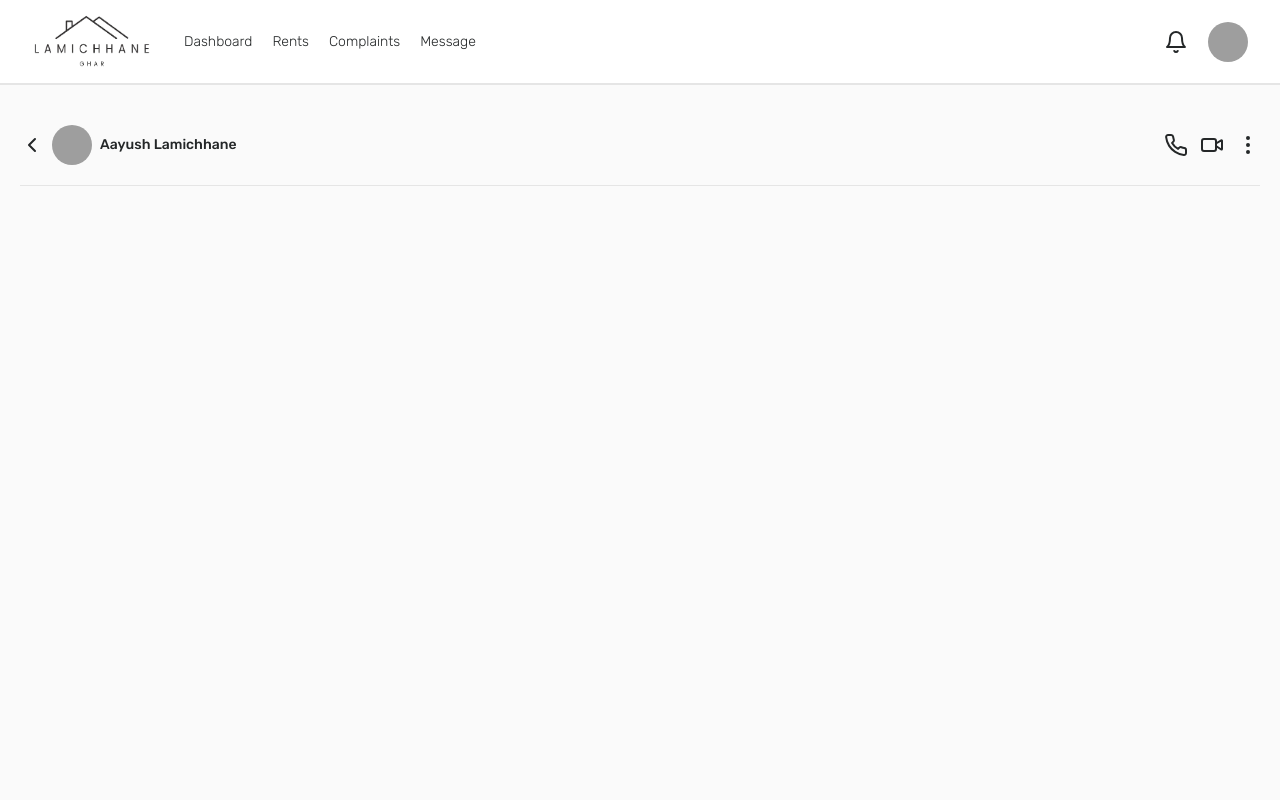
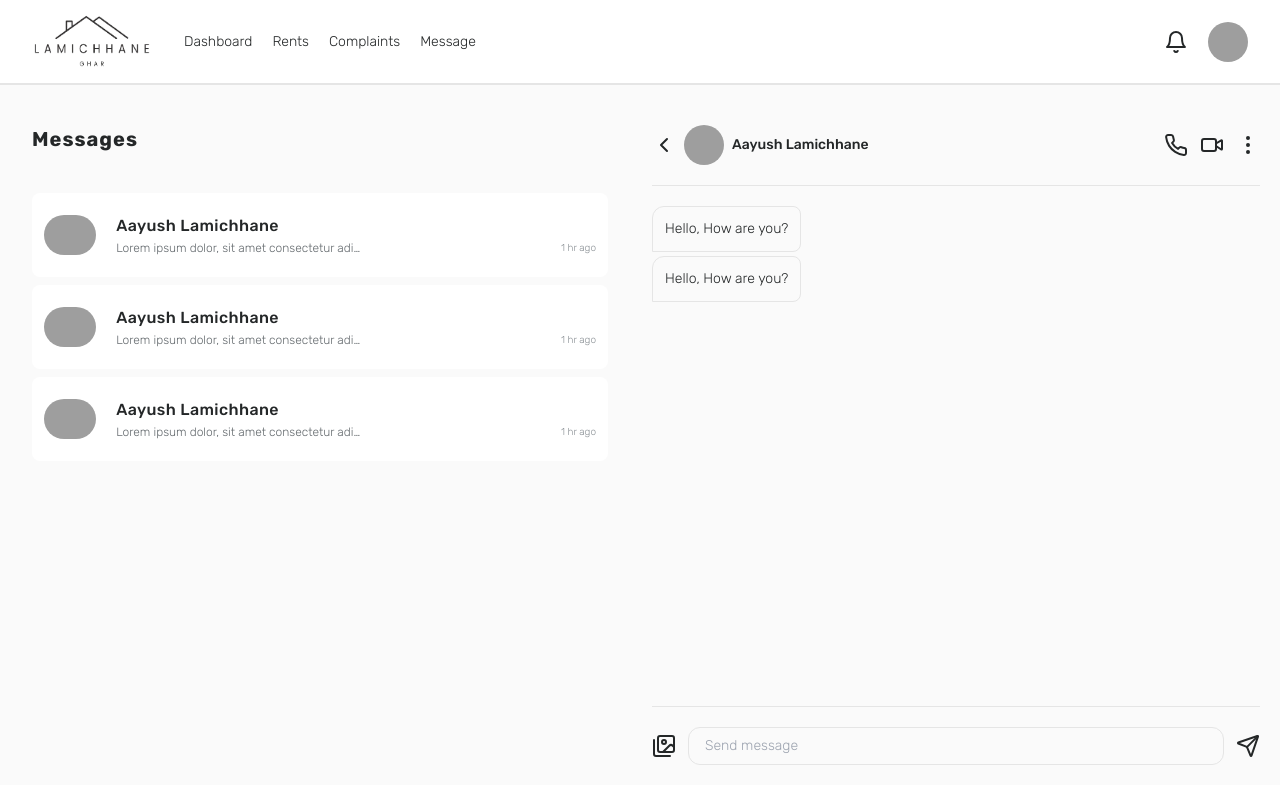
Before and after one commit to AaaayushXD/Rental, a Next.js app: page /message in a window 1280 px wide. Shown: the top 800 px of the page. Built offline with nearby package versions, Linux system fonts and the light colour scheme; grey boxes are pictures that could not be loaded.

Commit message:
ui:complete  message ui

```diff
--- a/src/app/message/page.tsx
+++ b/src/app/message/page.tsx
@@ -2,7 +2,7 @@
 import React from "react";
 import Footer from "@/components/footer/Footer";
 import Navbar from "@/components/navbar/Navbar";
-// import MessagePreviewCard from "@/components/cards/MessagePreviewCard";
+import MessagePreviewCard from "@/components/cards/MessagePreviewCard";
 import {
   ChevronLeft,
   Images,
@@ -14,23 +14,25 @@ import {
 import { Avatar } from "@radix-ui/react-avatar";
 import { AvatarImage } from "@/components/ui/avatar";
 import { Separator } from "@/components/ui/separator";
+import MessageCard from "@/components/cards/MessageCard";
 
 const Page = () => {
   return (
-    <div className="min-w-[100vw] w-full h-full min-h-screen text-brandCopy">
+    <div className="min-w-[90vw] w-full h-full min-h-screen text-brandCopy">
       <Navbar />
-      <div className="flex w-full h-full justify-center items-center p-5 bg-brandForeground ">
-        {/* <div className="max-w-[1800px] w-full  flex flex-col font-light gap-10 pt-5">
+      <div className="flex w-full h-full justify-center items-start p-5 bg-brandForeground overflow-x-hidden">
+        <div className="max-w-[1800px] flex justify-start items-start gap-8 w-full overflow-x-hidden">
+          <div className="w-full lg:max-w-[600px] flex flex-col font-light gap-10 pt-5 h-full ">
             <h3 className="text-xl tracking-wider font-extrabold pl-3">
               Messages
             </h3>
-          <div className="px-3 flex flex-col gap-2 justify-start w-full">
+            <div className="px-3 flex flex-col gap-2 justify-start w-full max-h-screen overflow-y-auto">
               <MessagePreviewCard />
               <MessagePreviewCard />
               <MessagePreviewCard />
             </div>
-        </div> */}
-        <div className="max-w-[1800px] min-h-screen flex flex-col w-full font-light gap-5 pt-5">
+          </div>
+          <div className="max-w-[1800px] max-h-screen lg:flex flex-col w-full font-light gap-5 pt-5 hidden overflow-x-hidden">
             <div className="flex w-full justify-between items-center">
               <div className="flex justify-start items-center gap-2">
                 <ChevronLeft />
@@ -49,7 +51,10 @@ const Page = () => {
               </div>
             </div>
             <Separator />
-          <div className="w-full min-h-[80vh] h-full overflow-y-auto"></div>
+            <div className="w-full min-h-[60vh] h-full overflow-y-auto flex flex-col gap-1">
+              <MessageCard />
+              <MessageCard />
+            </div>
             <Separator />
             <div className="flex w-full gap-3 justify-center items-center">
               <Images />
@@ -62,6 +67,7 @@ const Page = () => {
             </div>
           </div>
         </div>
+      </div>
       <Footer />
     </div>
   );
--- /dev/null
+++ b/src/components/cards/MessageCard.tsx
@@ -0,0 +1,12 @@
+"use client";
+import React from "react";
+
+const MessageCard = () => {
+  return (
+    <div className="max-w-[350px] w-fit p-3 rounded-r-lg rounded-tl-xl text-sm border">
+      Hello, How are you?
+    </div>
+  );
+};
+
+export default MessageCard;
```
Lines whose indentation alone changed are shown as unchanged.
